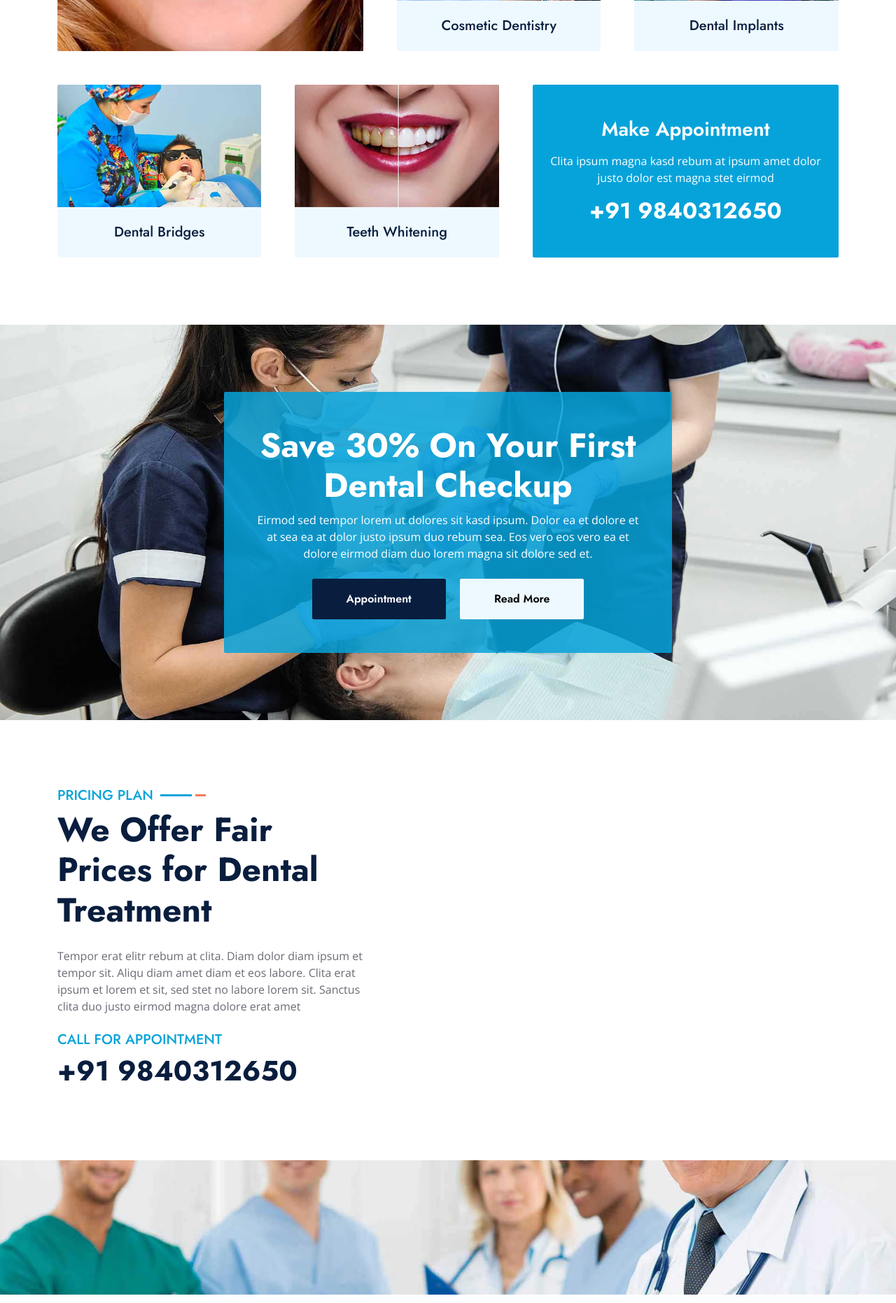
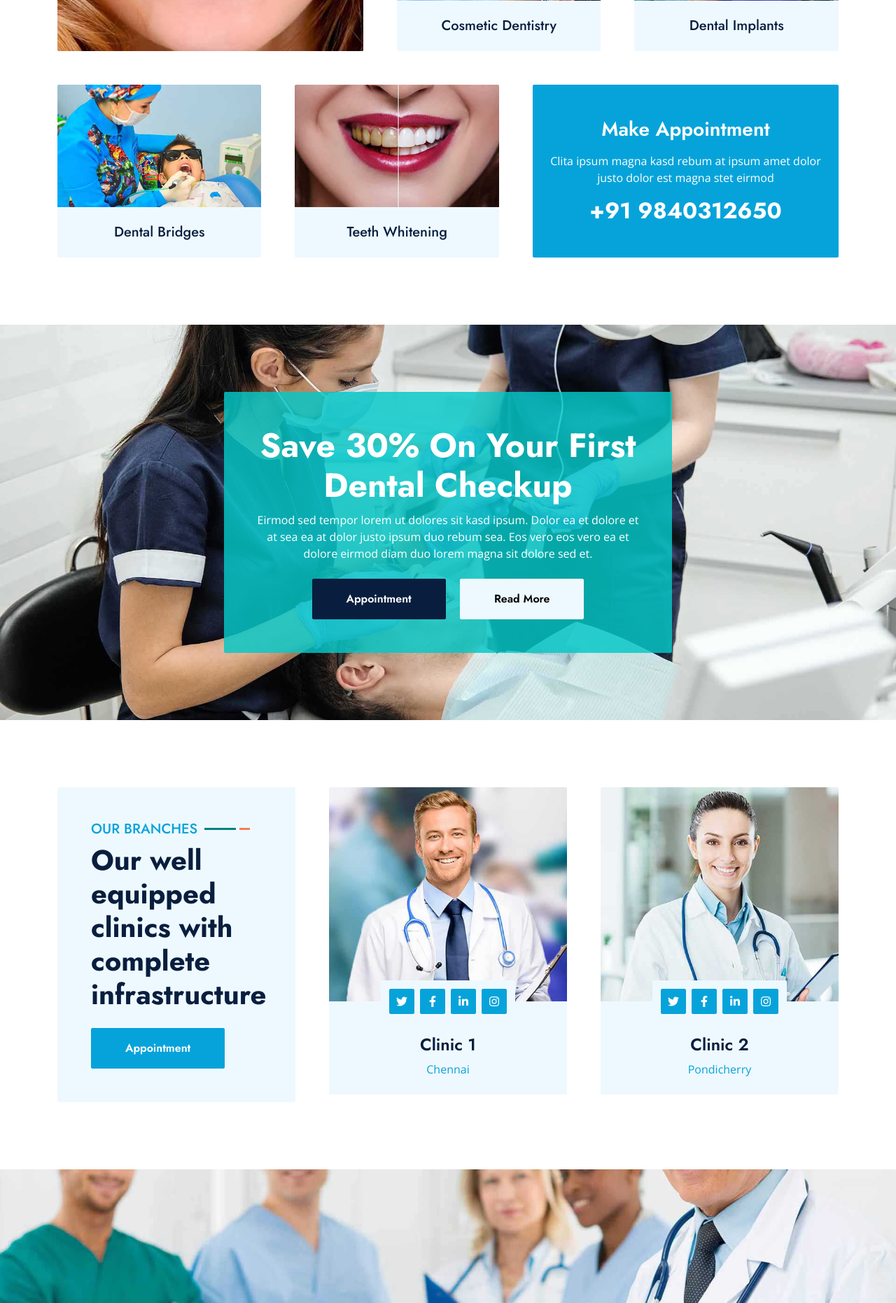
Before and after one commit to vimal-11/The_Dent_Inn, a Django app: page / in a window 1280 px wide. Shown: the part 2744-4606 px from the top of the page at 70% size. Run offline with Django 4.2, Linux system fonts and the light colour scheme; parts of the project's set-up code (start-up, migrations or seed data) failed here and were passed over; some libraries are stand-ins or nearby versions.

Commit message:
css and html modifications

```diff
--- a/consultation/templates/base2.html
+++ b/consultation/templates/base2.html
@@ -116,7 +116,7 @@
         </button>
         <div class="collapse navbar-collapse" id="navbarCollapse">
             <div class="navbar-nav ms-auto py-0">
-                <a href="{% url 'home:home' %}" class="nav-item nav-link active">Home</a>
+                <a href="{% url 'home:home' %}" class="nav-item nav-link">Home</a>
                 <a href="{% url 'home:about' %}" class="nav-item nav-link">About</a>
                 <a href="{% url 'home:service' %}" class="nav-item nav-link">Service</a>
                 <a href="{% url 'home:pricing' %}" class="nav-item nav-link">Price</a>
--- a/home/templates/base.html
+++ b/home/templates/base.html
@@ -83,7 +83,7 @@
         </button>
         <div class="collapse navbar-collapse" id="navbarCollapse">
             <div class="navbar-nav ms-auto py-0">
-                <a href="{% url 'home:home' %}" class="nav-item nav-link active">Home</a>
+                <a href="{% url 'home:home' %}" class="nav-item nav-link">Home</a>
                 <a href="{% url 'home:about' %}" class="nav-item nav-link">About</a>
                 <a href="{% url 'home:service' %}" class="nav-item nav-link">Service</a>
                 <a href="{% url 'home:pricing' %}" class="nav-item nav-link">Price</a>
--- a/home/templates/home.html
+++ b/home/templates/home.html
@@ -284,6 +284,7 @@
 
 
     <!-- Pricing Start -->
+    <!--
     <div class="container-fluid py-5 wow fadeInUp" data-wow-delay="0.1s">
         <div class="container">
             <div class="row g-5">
@@ -351,7 +352,59 @@
             </div>
         </div>
     </div>
+    -->
     <!-- Pricing End -->
+
+
+    <!-- Team Start -->
+    <div class="container-fluid py-5">
+        <div class="container">
+            <div class="row g-5">
+                <div class="col-lg-4 wow slideInUp" data-wow-delay="0.1s">
+                    <div class="section-title bg-light rounded h-100 p-5">
+                        <h5 class="position-relative d-inline-block text-primary text-uppercase">Our Branches</h5><br>
+                        <h1 class="display-6 mb-4">Our well equipped clinics with complete infrastructure</h1>
+                        <a href="{% url 'home:appointment' %}" class="btn btn-primary py-3 px-5">Appointment</a>
+                    </div>
+                </div>
+                <div class="col-lg-4 wow slideInUp" data-wow-delay="0.3s">
+                    <div class="team-item">
+                        <div class="position-relative rounded-top" style="z-index: 1;">
+                            <img class="img-fluid rounded-top w-100" src="{% static 'home/img/team-1.jpg' %}" alt="">
+                            <div class="position-absolute top-100 start-50 translate-middle bg-light rounded p-2 d-flex">
+                                <a class="btn btn-primary btn-square m-1" href="#"><i class="fab fa-twitter fw-normal"></i></a>
+                                <a class="btn btn-primary btn-square m-1" href="#"><i class="fab fa-facebook-f fw-normal"></i></a>
+                                <a class="btn btn-primary btn-square m-1" href="#"><i class="fab fa-linkedin-in fw-normal"></i></a>
+                                <a class="btn btn-primary btn-square m-1" href="#"><i class="fab fa-instagram fw-normal"></i></a>
+                            </div>
+                        </div>
+                        <div class="team-text position-relative bg-light text-center rounded-bottom p-4 pt-5">
+                            <h4 class="mb-2">Clinic 1</h4>
+                            <p class="text-primary mb-0">Chennai</p>
+                        </div>
+                    </div>
+                </div>
+                <div class="col-lg-4 wow slideInUp" data-wow-delay="0.6s">
+                    <div class="team-item">
+                        <div class="position-relative rounded-top" style="z-index: 1;">
+                            <img class="img-fluid rounded-top w-100" src="{% static 'home/img/team-2.jpg' %}" alt="">
+                            <div class="position-absolute top-100 start-50 translate-middle bg-light rounded p-2 d-flex">
+                                <a class="btn btn-primary btn-square m-1" href="#"><i class="fab fa-twitter fw-normal"></i></a>
+                                <a class="btn btn-primary btn-square m-1" href="#"><i class="fab fa-facebook-f fw-normal"></i></a>
+                                <a class="btn btn-primary btn-square m-1" href="#"><i class="fab fa-linkedin-in fw-normal"></i></a>
+                                <a class="btn btn-primary btn-square m-1" href="#"><i class="fab fa-instagram fw-normal"></i></a>
+                            </div>
+                        </div>
+                        <div class="team-text position-relative bg-light text-center rounded-bottom p-4 pt-5">
+                            <h4 class="mb-2">Clinic 2</h4>
+                            <p class="text-primary mb-0">Pondicherry</p>
+                        </div>
+                    </div>
+                </div>
+            </div>
+        </div>
+    </div>
+    <!-- Team End -->
 
 
     <!-- Testimonial Start -->
@@ -379,55 +432,4 @@
     </div>
     <!-- Testimonial End -->
 
-
-    <!-- Team Start -->
-    <div class="container-fluid py-5">
-        <div class="container">
-            <div class="row g-5">
-                <div class="col-lg-4 wow slideInUp" data-wow-delay="0.1s">
-                    <div class="section-title bg-light rounded h-100 p-5">
-                        <h5 class="position-relative d-inline-block text-primary text-uppercase">Our Dentist</h5>
-                        <h1 class="display-6 mb-4">Meet Our Certified & Experienced Dentist</h1>
-                        <a href="{% url 'home:appointment' %}" class="btn btn-primary py-3 px-5">Appointment</a>
-                    </div>
-                </div>
-                <div class="col-lg-4 wow slideInUp" data-wow-delay="0.3s">
-                    <div class="team-item">
-                        <div class="position-relative rounded-top" style="z-index: 1;">
-                            <img class="img-fluid rounded-top w-100" src="{% static 'home/img/team-1.jpg' %}" alt="">
-                            <div class="position-absolute top-100 start-50 translate-middle bg-light rounded p-2 d-flex">
-                                <a class="btn btn-primary btn-square m-1" href="#"><i class="fab fa-twitter fw-normal"></i></a>
-                                <a class="btn btn-primary btn-square m-1" href="#"><i class="fab fa-facebook-f fw-normal"></i></a>
-                                <a class="btn btn-primary btn-square m-1" href="#"><i class="fab fa-linkedin-in fw-normal"></i></a>
-                                <a class="btn btn-primary btn-square m-1" href="#"><i class="fab fa-instagram fw-normal"></i></a>
-                            </div>
-                        </div>
-                        <div class="team-text position-relative bg-light text-center rounded-bottom p-4 pt-5">
-                            <h4 class="mb-2">Dr. XYZ</h4>
-                            <p class="text-primary mb-0">Implant Surgeon</p>
-                        </div>
-                    </div>
-                </div>
-                <div class="col-lg-4 wow slideInUp" data-wow-delay="0.6s">
-                    <div class="team-item">
-                        <div class="position-relative rounded-top" style="z-index: 1;">
-                            <img class="img-fluid rounded-top w-100" src="{% static 'home/img/team-2.jpg' %}" alt="">
-                            <div class="position-absolute top-100 start-50 translate-middle bg-light rounded p-2 d-flex">
-                                <a class="btn btn-primary btn-square m-1" href="#"><i class="fab fa-twitter fw-normal"></i></a>
-                                <a class="btn btn-primary btn-square m-1" href="#"><i class="fab fa-facebook-f fw-normal"></i></a>
-                                <a class="btn btn-primary btn-square m-1" href="#"><i class="fab fa-linkedin-in fw-normal"></i></a>
-                                <a class="btn btn-primary btn-square m-1" href="#"><i class="fab fa-instagram fw-normal"></i></a>
-                            </div>
-                        </div>
-                        <div class="team-text position-relative bg-light text-center rounded-bottom p-4 pt-5">
-                            <h4 class="mb-2">Dr. XYZ</h4>
-                            <p class="text-primary mb-0">Implant Surgeon</p>
-                        </div>
-                    </div>
-                </div>
-            </div>
-        </div>
-    </div>
-    <!-- Team End -->
-
 {% endblock content %}
--- a/static/home/css/style.css
+++ b/static/home/css/style.css
@@ -1,6 +1,7 @@
 /********** Template CSS **********/
 :root {
-    --primary: #06A3DA;
+    /*--primary: #06A3DA;*/
+    --primary: #008080;
     --secondary: #F57E57;
     --light: #EEF9FF;
     --dark: #091E3E;
@@ -200,7 +201,7 @@ h6,
 }
 
 .appointment-form {
-    background: rgba(6, 163, 218, .7);
+    background: rgba(6, 200, 200, 0.827);
 }
 
 .service-item img,
@@ -240,7 +241,7 @@ h6,
 }
 
 .offer-text {
-    background: rgba(6, 163, 218, .85);
+    background: rgba(6, 200, 200, 0.827);
 }
 
 .price-carousel .owl-nav {
@@ -285,7 +286,7 @@ h6,
 }
 
 .testimonial-carousel {
-    background: rgba(6, 163, 218, .85);
+    background: rgba(6, 200, 200, 0.827);
 }
 
 .testimonial-carousel .owl-nav {
```
Also changed, not shown: home/templates/about.html (+6 -6 lines).
